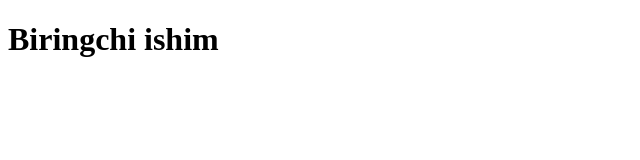
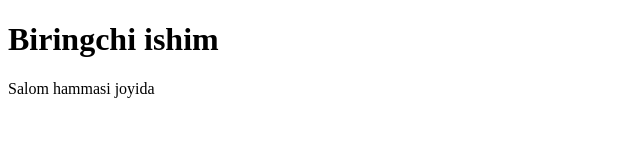
Before and after one commit to IdevBro/MyGitHub, a plain HTML site: page index.html in a window 1280 px wide. Shown: the whole page, without its empty margins (0-640 px from the left). Drawn offline with Linux system fonts and the light colour scheme.

Commit message:
p tegini qoshdim

```diff
--- a/index.html
+++ b/index.html
@@ -7,5 +7,6 @@
   </head>
   <body>
     <h1>Biringchi ishim</h1>
+    <p>Salom hammasi joyida</p>
   </body>
 </html>
```
